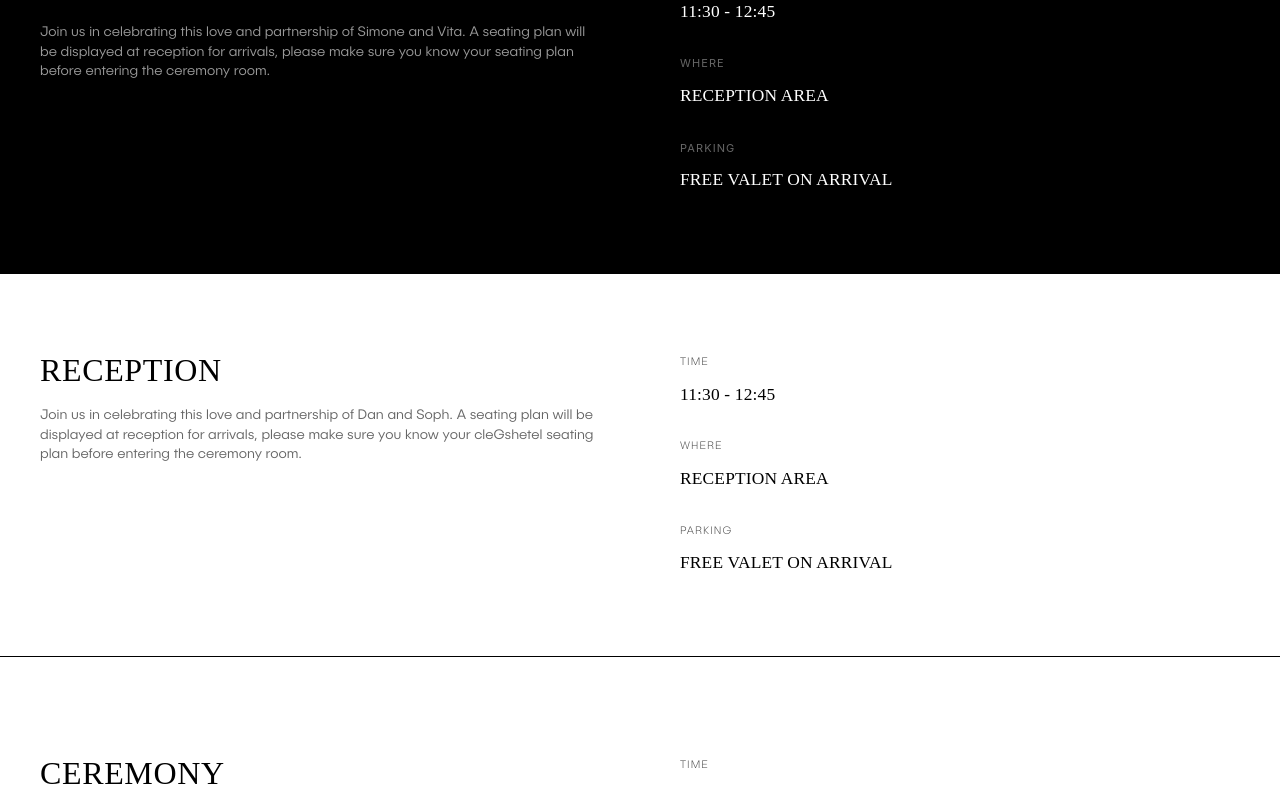
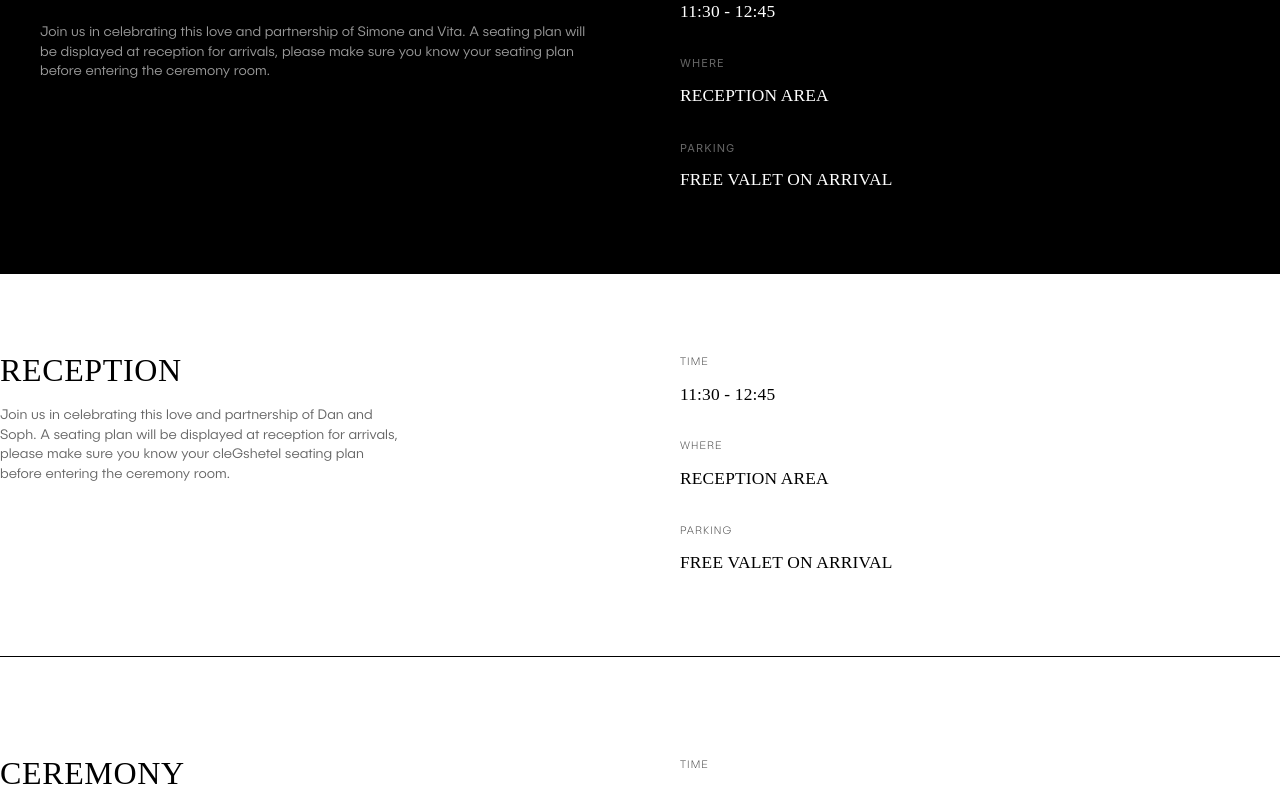
Before and after one commit to SimoneParvizi/wedding-website, a React (Vite) app: page / in a window 1280 px wide. Shown: the part 4173-4960 px from the top of the page. Built offline with nearby package versions, Linux system fonts and the light colour scheme; a web font is replaced by a local one.

Commit message:
checkpoin footer

```diff
--- a/src/components/Ceremony.css
+++ b/src/components/Ceremony.css
@@ -116,6 +116,17 @@
   margin-bottom: 100px;
   padding-bottom: 80px;
   position: relative;
+}
+
+.ceremony__timeline-item .ceremony__timeline-left {
+  position: absolute;
+  left: calc(-50vw + 600px);
+  top: 0;
+  width: 400px;
+}
+
+.ceremony__timeline-item .ceremony__timeline-right {
+  grid-column: 2;
 }
 
 .ceremony__timeline-item::after {
```
